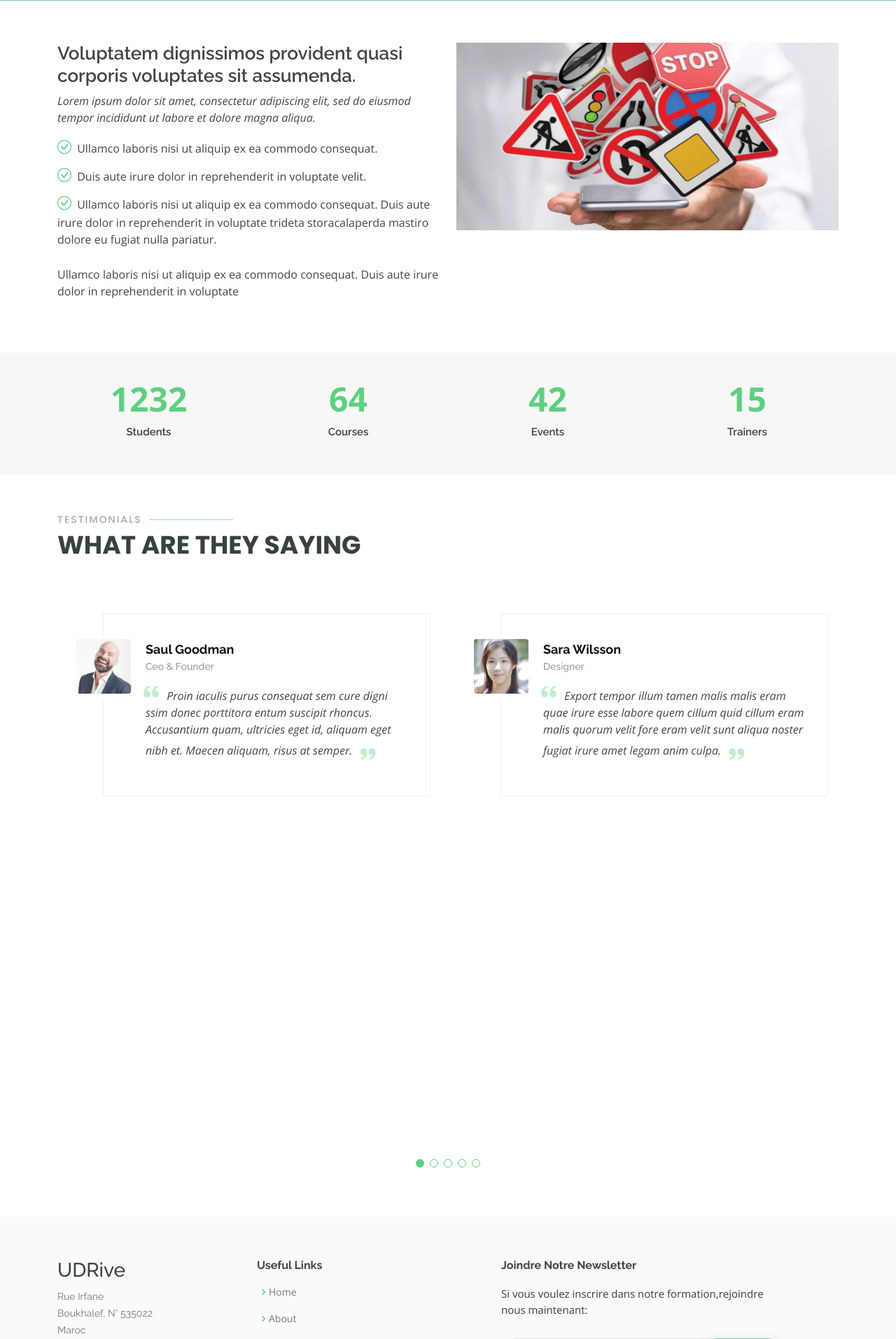
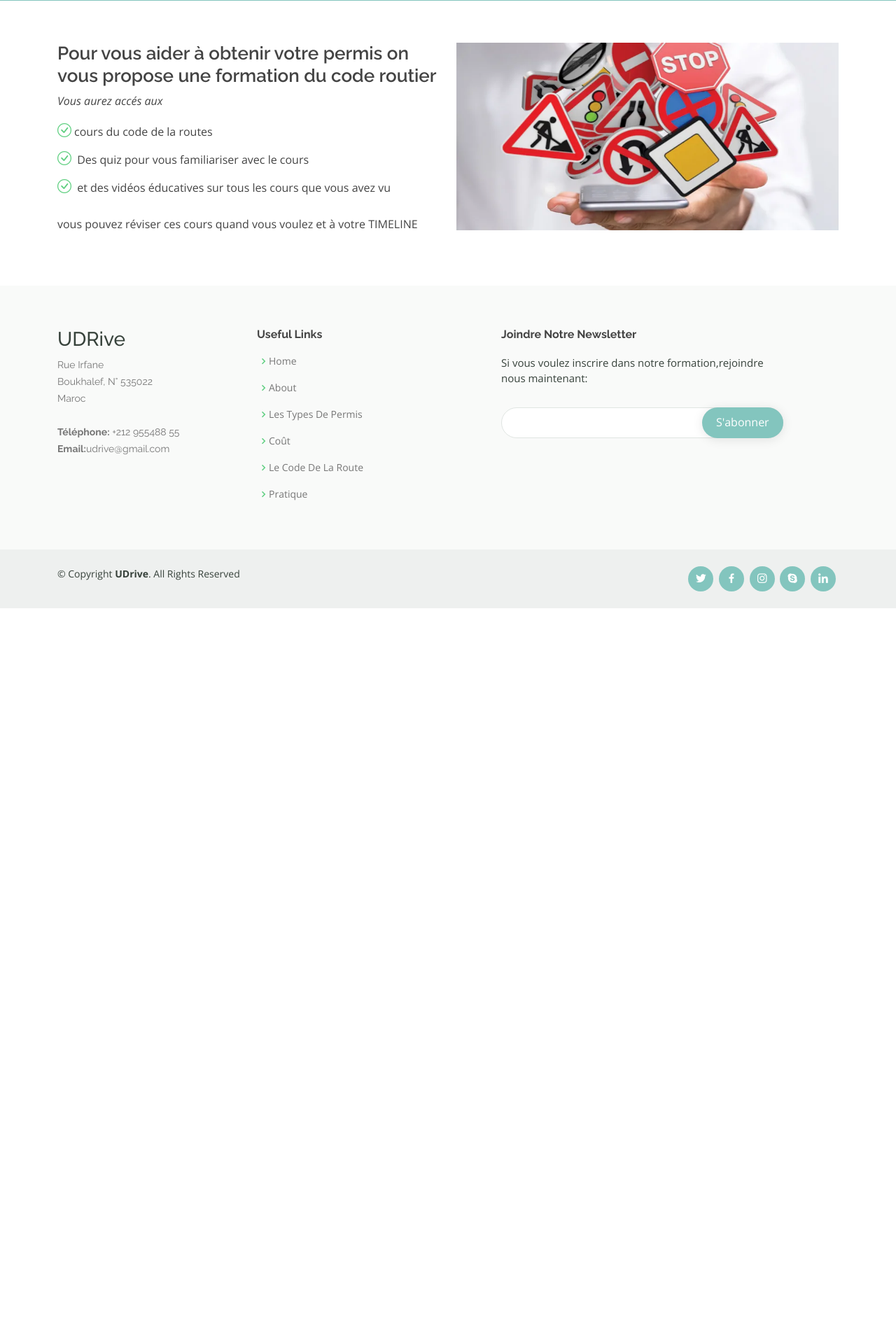
Before and after one commit to lamiaeafroukh/educationProject, a PHP site: page /about.php in a window 1280 px wide. Shown: the part 199-2112 px from the top of the page at 70% size. After the commit the page ends 1068 px from the top, so only its background shows below. Run offline with PHP 8.4, Linux system fonts and the light colour scheme.

Commit message:
!! about and signup

```diff
--- a/about.php
+++ b/about.php
@@ -205,18 +205,17 @@
             <img src="assets/img/edu.webp" class="img-fluid" alt="">
           </div>
           <div class="col-lg-6 pt-4 pt-lg-0 order-2 order-lg-1 content">
-            <h3>Voluptatem dignissimos provident quasi corporis voluptates sit assumenda.</h3>
+            <h3>Pour vous aider à obtenir votre permis on vous propose une formation du code routier</h3>
             <p class="fst-italic">
-              Lorem ipsum dolor sit amet, consectetur adipiscing elit, sed do eiusmod tempor incididunt ut labore et dolore
-              magna aliqua.
+             Vous aurez accés aux
             </p>
             <ul>
-              <li><i class="bi bi-check-circle"></i> Ullamco laboris nisi ut aliquip ex ea commodo consequat.</li>
-              <li><i class="bi bi-check-circle"></i> Duis aute irure dolor in reprehenderit in voluptate velit.</li>
-              <li><i class="bi bi-check-circle"></i> Ullamco laboris nisi ut aliquip ex ea commodo consequat. Duis aute irure dolor in reprehenderit in voluptate trideta storacalaperda mastiro dolore eu fugiat nulla pariatur.</li>
+              <li><i class="bi bi-check-circle"></i>cours du code de la routes</li>
+              <li><i class="bi bi-check-circle"></i> Des quiz pour vous familiariser avec le cours</li>
+              <li><i class="bi bi-check-circle"></i> et des vidéos éducatives sur tous les cours que vous avez vu</li>
             </ul>
             <p>
-              Ullamco laboris nisi ut aliquip ex ea commodo consequat. Duis aute irure dolor in reprehenderit in voluptate
+             vous pouvez réviser ces cours quand vous voulez et à votre TIMELINE
             </p>
 
           </div>
@@ -226,7 +225,7 @@
     </section><!-- End About Section -->
 
     <!-- ======= Counts Section ======= -->
-    <section id="counts" class="counts section-bg">
+    <!-- <section id="counts" class="counts section-bg">
       <div class="container">
 
         <div class="row counters">
@@ -254,10 +253,10 @@
         </div>
 
       </div>
-    </section><!-- End Counts Section -->
+    </section>  End Counts Section -->
 
     <!-- ======= Testimonials Section ======= -->
-    <section id="testimonials" class="testimonials">
+    <!-- <section id="testimonials" class="testimonials">
       <div class="container" data-aos="fade-up">
 
         <div class="section-title">
@@ -281,9 +280,9 @@
                   </p>
                 </div>
               </div>
-            </div><!-- End testimonial item -->
+            </div> End testimonial item -->
 
-            <div class="swiper-slide">
+            <!-- <div class="swiper-slide">
               <div class="testimonial-wrap">
                 <div class="testimonial-item">
                   <img src="assets/img/testimonials/testimonials-2.jpg" class="testimonial-img" alt="">
@@ -296,9 +295,9 @@
                   </p>
                 </div>
               </div>
-            </div><!-- End testimonial item -->
+            </div>End testimonial item -->
 
-            <div class="swiper-slide">
+            <!-- <div class="swiper-slide">
               <div class="testimonial-wrap">
                 <div class="testimonial-item">
                   <img src="assets/img/testimonials/testimonials-3.jpg" class="testimonial-img" alt="">
@@ -311,9 +310,9 @@
                   </p>
                 </div>
               </div>
-            </div><!-- End testimonial item -->
+            </div>End testimonial item -->
 
-            <div class="swiper-slide">
+            <!-- <div class="swiper-slide">
               <div class="testimonial-wrap">
                 <div class="testimonial-item">
                   <img src="assets/img/testimonials/testimonials-4.jpg" class="testimonial-img" alt="">
@@ -326,9 +325,9 @@
                   </p>
                 </div>
               </div>
-            </div><!-- End testimonial item -->
+            </div>End testimonial item -->
 
-            <div class="swiper-slide">
+            <!-- <div class="swiper-slide">
               <div class="testimonial-wrap">
                 <div class="testimonial-item">
                   <img src="assets/img/testimonials/testimonials-5.jpg" class="testimonial-img" alt="">
@@ -341,14 +340,14 @@
                   </p>
                 </div>
               </div>
-            </div><!-- End testimonial item -->
+            </div>End testimonial item -->
 
-          </div>
+          <!-- </div>
           <div class="swiper-pagination"></div>
         </div>
 
       </div>
-    </section><!-- End Testimonials Section -->
+    </section>      End Testimonials Section -->
 
   </main><!-- End #main -->
 
```
Also changed, not shown: signup.php (+19 -6 lines), signupcheck.php (added, +43 -0 lines).
